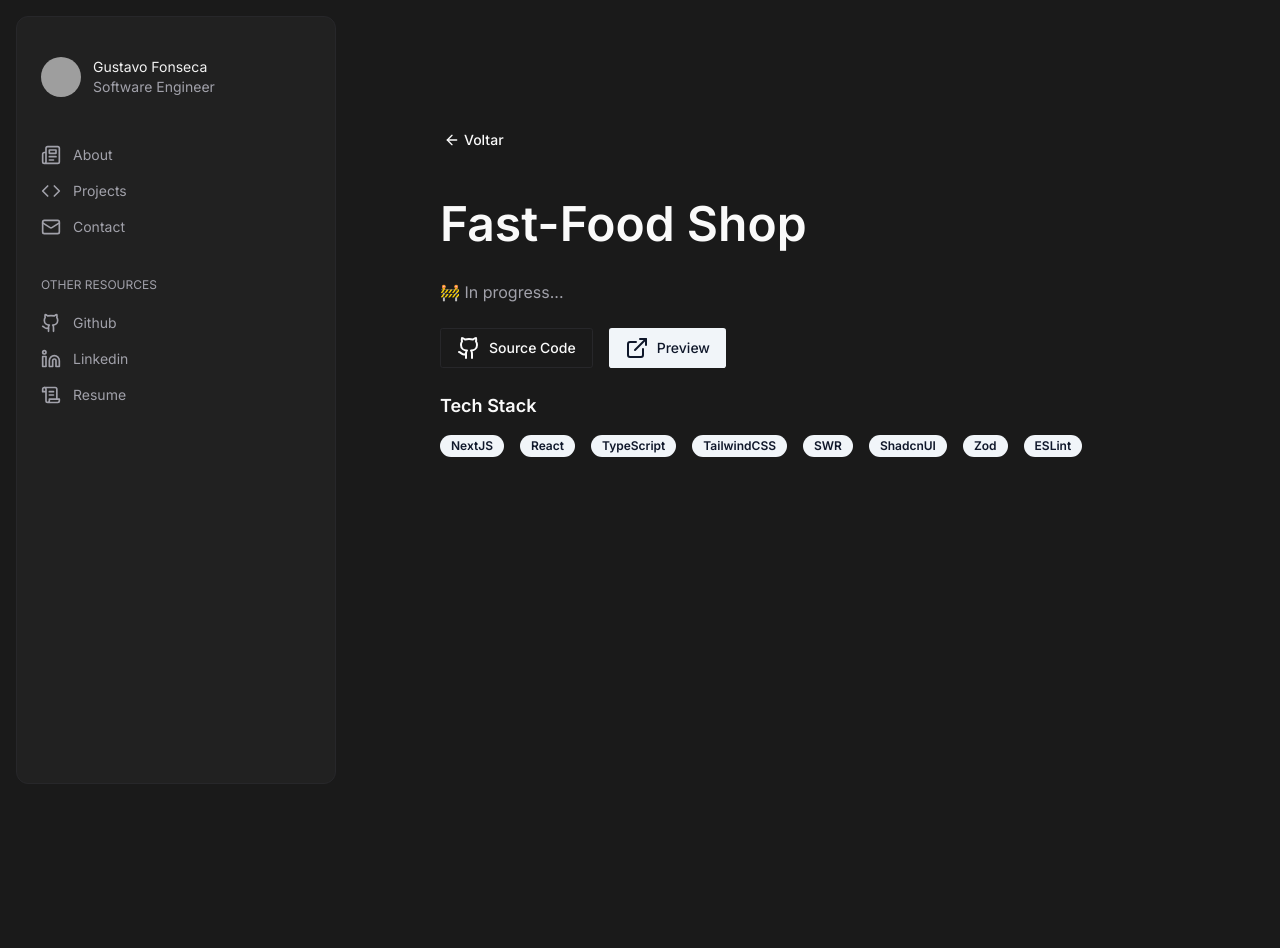
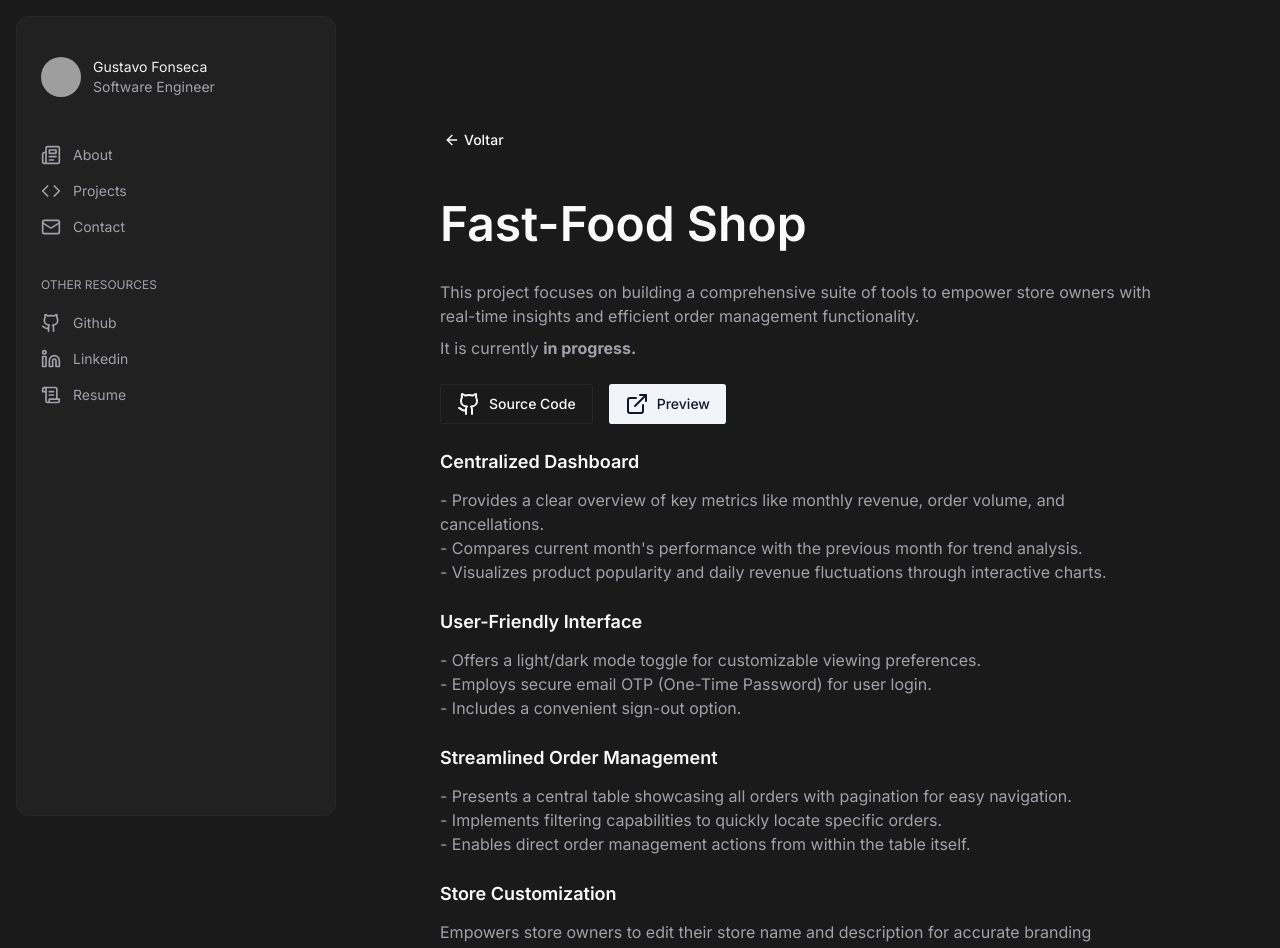
Before and after one commit to fscgustavo/portfolio, a Next.js app: page /projects/fast-food-shop in a window 1280 px wide. Shown: the top 948 px of the page. Before the commit the page ends 800 px from the top, so only its background shows below. Built offline with nearby package versions, Linux system fonts and the light colour scheme; grey boxes are pictures that could not be loaded.

Commit message:
feat: add information about the fast food shop project

```diff
--- a/app/projects/(project)/fast-food-shop/page.tsx
+++ b/app/projects/(project)/fast-food-shop/page.tsx
@@ -7,8 +7,79 @@ export default function FastFoodShop() {
     <div className="grid gap-8">
       <h1 className="text-5xl font-semibold">Fast-Food Shop</h1>
       <div className="grid gap-6 text-muted-foreground">
-        <p>🚧 In progress...</p>
+        <div className="grid gap-2">
+          <p>
+            This project focuses on building a comprehensive suite of tools to
+            empower store owners with real-time insights and efficient order
+            management functionality.
+          </p>
+          <p>
+            It is currently <strong>in progress.</strong>
+          </p>
+        </div>
         <ProjectLinks hrefs={projects.fastFoodShop.links} />
+        <div className="grid gap-3">
+          <h2 className="text-lg font-semibold text-accent-foreground">
+            Centralized Dashboard
+          </h2>
+          <ul>
+            <li>
+              - Provides a clear overview of key metrics like monthly revenue,
+              order volume, and cancellations.
+            </li>
+            <li>
+              - Compares current month&apos;s performance with the previous
+              month for trend analysis.
+            </li>
+            <li>
+              - Visualizes product popularity and daily revenue fluctuations
+              through interactive charts.
+            </li>
+          </ul>
+        </div>
+        <div className="grid gap-3">
+          <h2 className="text-lg font-semibold text-accent-foreground">
+            User-Friendly Interface
+          </h2>
+          <ul>
+            <li>
+              - Offers a light/dark mode toggle for customizable viewing
+              preferences.
+            </li>
+            <li>
+              - Employs secure email OTP (One-Time Password) for user login.
+            </li>
+            <li>- Includes a convenient sign-out option.</li>
+          </ul>
+        </div>
+        <div className="grid gap-3">
+          <h2 className="text-lg font-semibold text-accent-foreground">
+            Streamlined Order Management
+          </h2>
+          <ul>
+            <li>
+              - Presents a central table showcasing all orders with pagination
+              for easy navigation.
+            </li>
+            <li>
+              - Implements filtering capabilities to quickly locate specific
+              orders.
+            </li>
+            <li>
+              - Enables direct order management actions from within the table
+              itself.
+            </li>
+          </ul>
+        </div>
+        <div className="grid gap-3">
+          <h2 className="text-lg font-semibold text-accent-foreground">
+            Store Customization
+          </h2>
+          <p>
+            Empowers store owners to edit their store name and description for
+            accurate branding representation.
+          </p>
+        </div>
         <ProjectTechStack techStack={projects.fastFoodShop.techStack} />
       </div>
     </div>
--- a/constants/projects.ts
+++ b/constants/projects.ts
@@ -28,7 +28,7 @@ export const projects = {
             alt: 'Preview of the project Fast Food Shop',
         },
         title: 'Fast Food Shop',
-        description: '🚧 In progress...',
+        description: 'The project aims to create a suite of tools for store owners to improve operational efficiency and decision-making. It features a centralized dashboard for real-time insights on revenue, order volume, and cancellations, with trend analysis.  It contains a secure email OTP for login and the order management is streamlined for easy navigation, filtering, and direct action on orders via a centralized table.',
         links: {
             preview: 'https://fast-food-shop.vercel.app/dashboard',
             sourceCode: 'https://github.com/fscgustavo/fast-food-shop',
```
